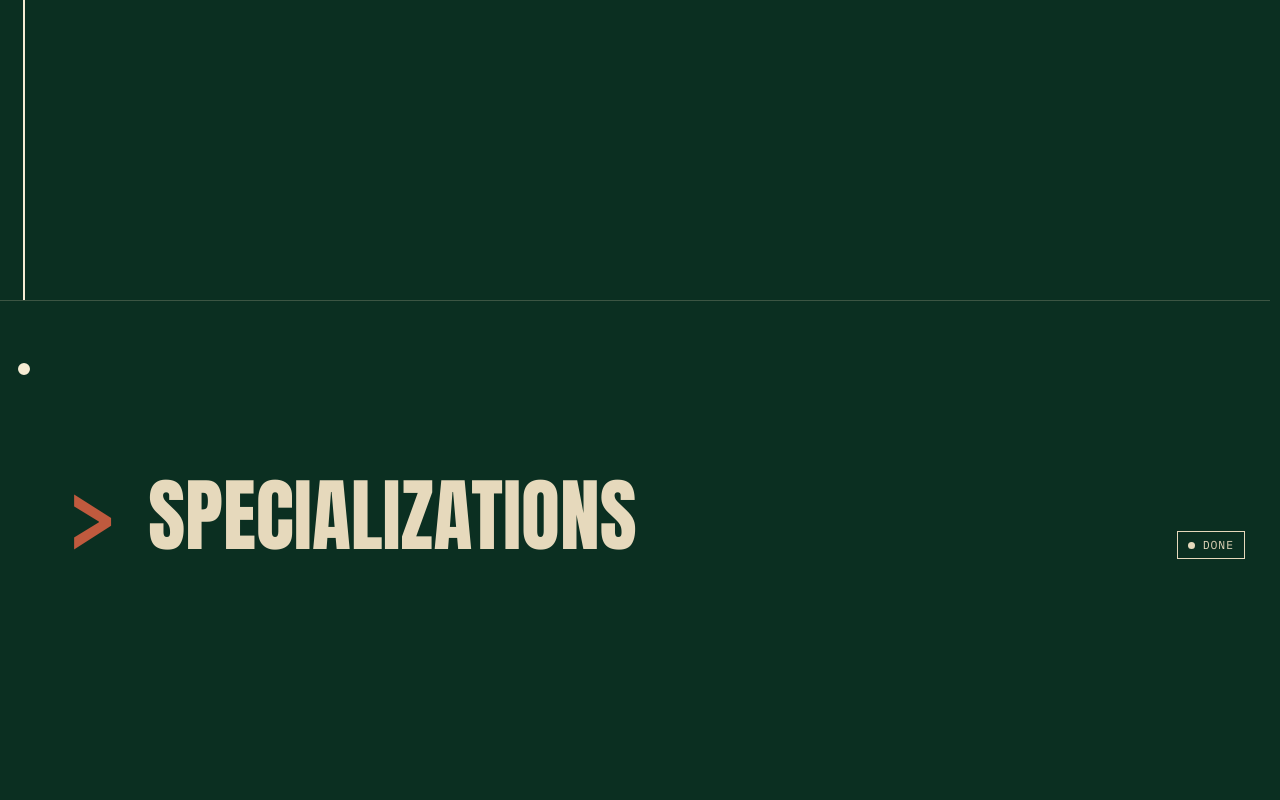
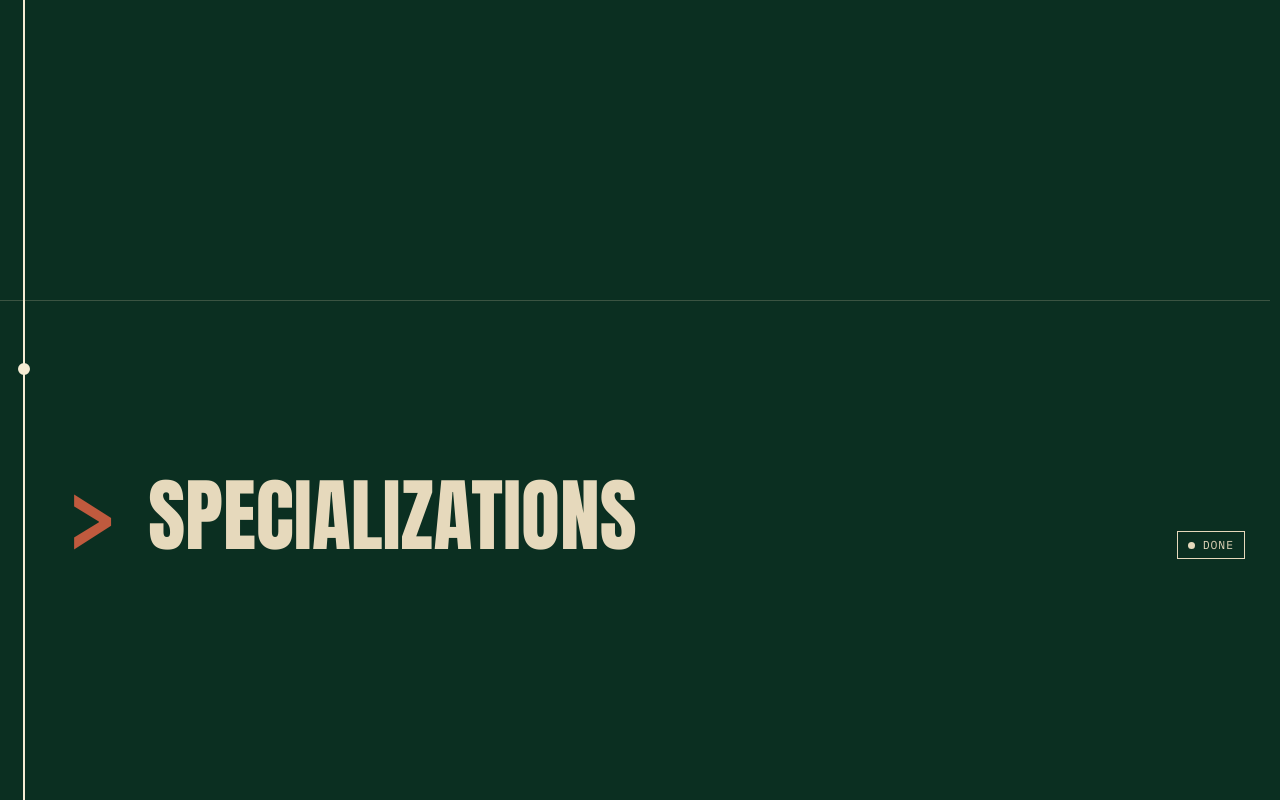
Before and after one commit to BrianBuenviaje/portfolio, a React (Vite) app: page / in a window 1280 px wide. Shown: the part 1300-2100 px from the top of the page. Built offline with nearby package versions, Linux system fonts and the light colour scheme; a web font is replaced by a local one.

Commit message:
Rail: visible under the lower stages
The wrapper around Specializations and the stages below it had its own solid background, which painted over the rail line and its fill from that border down. The body already carries that background, so the wrapper is transparent now.

```diff
--- a/src/App.jsx
+++ b/src/App.jsx
@@ -81,7 +81,7 @@ export default function App() {
           <div id="hello-rest" className="snap h-[100svh]" aria-hidden="true" />
         </div>
 
-        <div className="relative z-10 bg-ground">
+        <div className="relative z-10">
           <Stage stage={byId.spec} className="[&::before]:top-[calc(50%-6px)]"><Specializations /></Stage>
           <Stage stage={byId.build}><Work /></Stage>
           <Stage stage={byId.ship}><Experience /></Stage>
```
